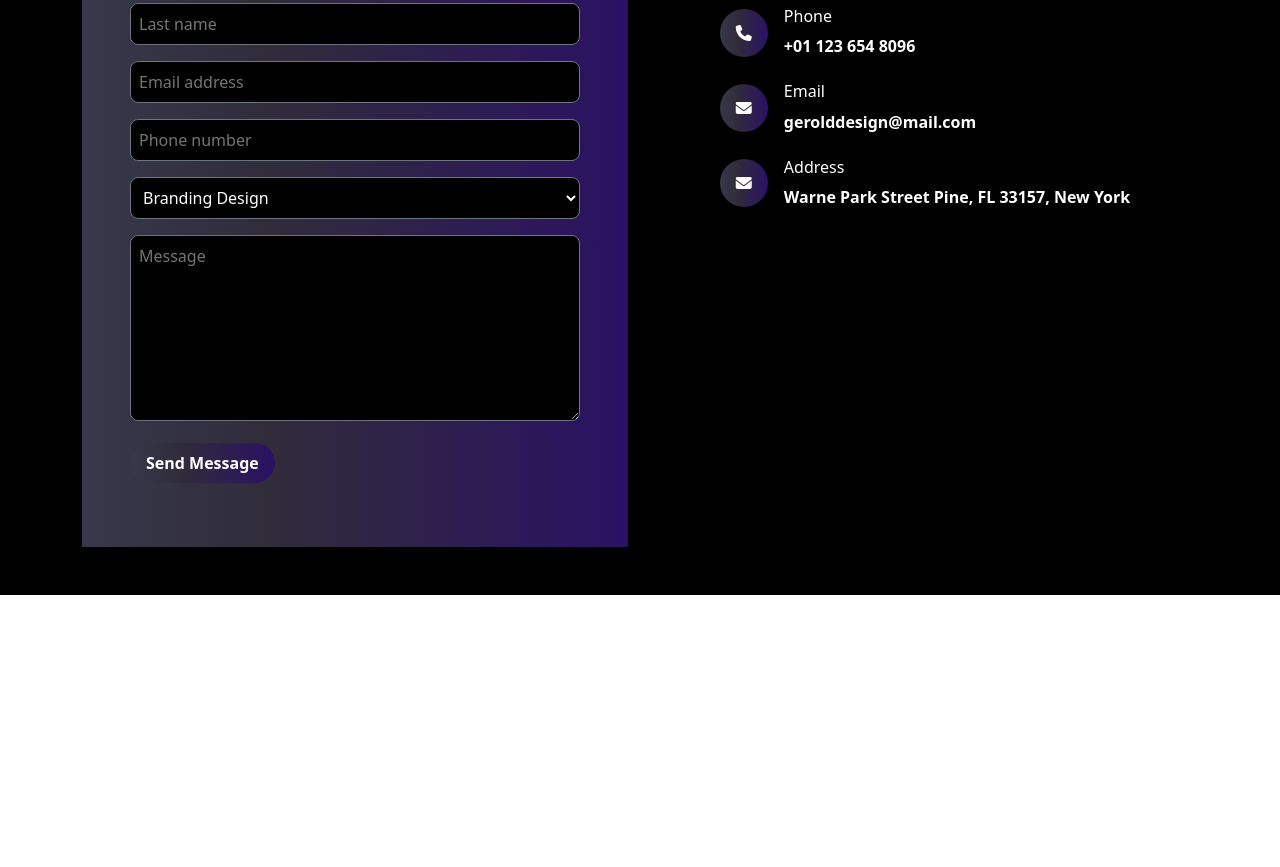
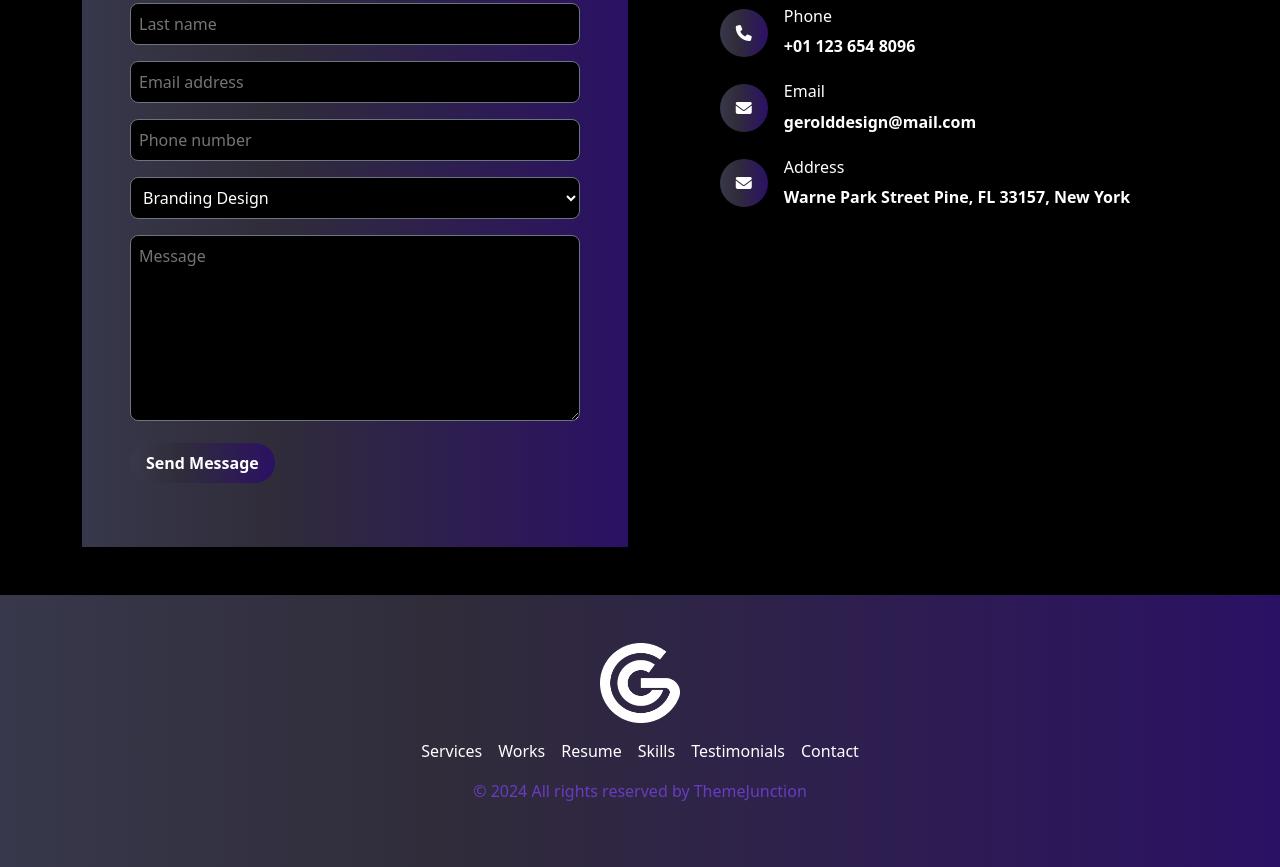
Before and after one commit to ParvinAlasgar/Gerold-LandingPage, a plain HTML site: page public/index.html in a window 1280 px wide. Shown: the part 5346-6213 px from the top of the page. Before the commit the page ends 5941 px from the top, so only its background shows below. Drawn offline with Linux system fonts and the light colour scheme.

Commit message:
add: added footer section.

```diff
--- a/public/index.html
+++ b/public/index.html
@@ -766,5 +766,36 @@
         </div>
       </section>
     </main>
+    <!-- Footer -->
+    <footer id="footer" class="py-5">
+      <div class="container text-center">
+        <img
+          class="img-fluid w-25"
+          src="../src/assets/images/logo.webp"
+          alt="logo"
+        />
+        <ul
+          class="list-unstyled d-flex column-gap-3 justify-content-center my-3"
+        >
+          <li>
+            <a class="text-decoration-none text-white" href="#">Services</a>
+          </li>
+          <li><a class="text-decoration-none text-white" href="#">Works</a></li>
+          <li>
+            <a class="text-decoration-none text-white" href="#">Resume</a>
+          </li>
+          <li>
+            <a class="text-decoration-none text-white" href="#">Skills</a>
+          </li>
+          <li>
+            <a class="text-decoration-none text-white" href="#">Testimonials</a>
+          </li>
+          <li>
+            <a class="text-decoration-none text-white" href="#">Contact</a>
+          </li>
+        </ul>
+        <p>© 2024 All rights reserved by ThemeJunction</p>
+      </div>
+    </footer>
   </body>
 </html>
--- a/src/assets/sass/_main.scss
+++ b/src/assets/sass/_main.scss
@@ -287,3 +287,13 @@ html {
     }
   }
 }
+// Footer
+#footer {
+  background-image: $color_third;
+  img {
+    width: 5rem !important;
+  }
+  p {
+    color: $color_second;
+  }
+}
```
Also changed, not shown: src/assets/sass/style.css, 1 other file.
